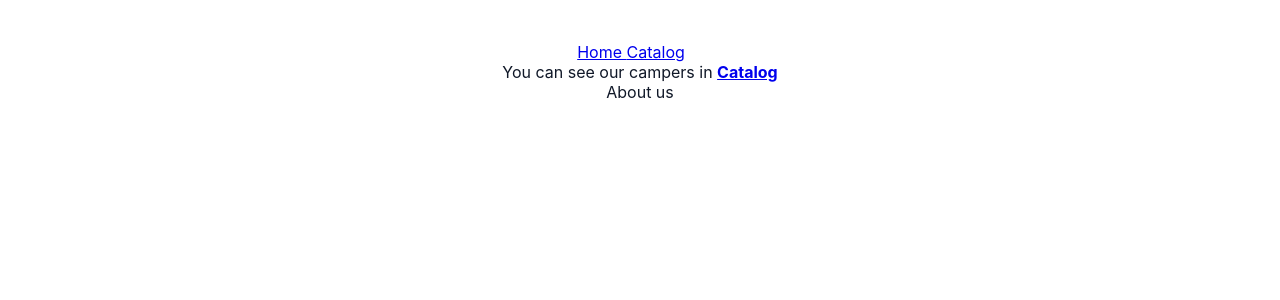
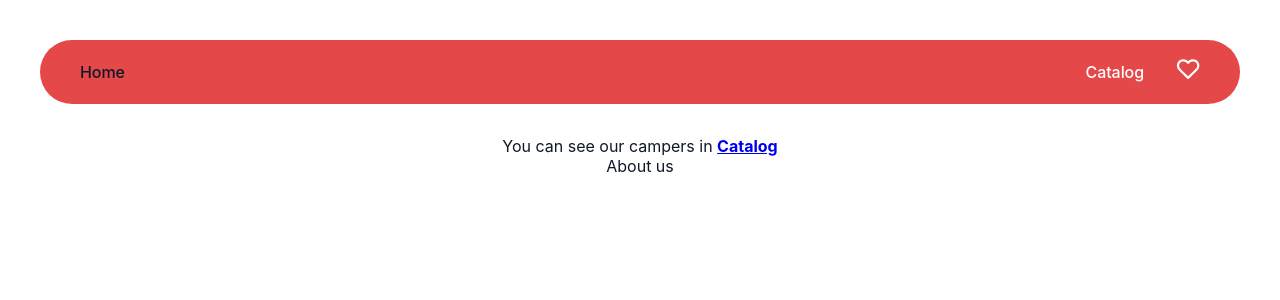
Before and after one commit to SvKost/Campers, a React (Vite) app: page / in a window 1280 px wide. Shown: the top 300 px of the page. Built offline with nearby package versions, Linux system fonts and the light colour scheme.

Commit message:
header styles updated

```diff
--- a/src/components/AppBar/AppBar.jsx
+++ b/src/components/AppBar/AppBar.jsx
@@ -10,16 +10,28 @@ const AppBar = () => {
 
   return (
     <>
-      <header>
-        <nav>
-          <NavLink to="/">Home </NavLink>
-
-          <NavLink to="/catalog" className={buildLinkClass}>
-            Catalog
-          </NavLink>
-          <NavLink to="/favorites" className={buildLinkClass}>
-            <Icon iconName="favorite" width="18" height="18" />
-          </NavLink>
+      <header className={css.header}>
+        <nav className={css.nav}>
+          <div>
+            <NavLink to="/" className={buildLinkClass}>
+              Home
+            </NavLink>
+          </div>
+          <div className={css.headerRight}>
+            <NavLink to="/catalog" className={buildLinkClass}>
+              Catalog
+            </NavLink>
+            <button type="button" className={css.favoriteButton}>
+              <NavLink to="/favorites" className={buildLinkClass}>
+                <Icon
+                  iconName="heart-def"
+                  width="24"
+                  height="24"
+                  styles={css.iconHeart}
+                />
+              </NavLink>
+            </button>
+          </div>
         </nav>
       </header>
     </>
--- a/src/components/AppBar/AppBar.module.css
+++ b/src/components/AppBar/AppBar.module.css
@@ -0,0 +1,48 @@
+.header {
+  padding: 20px 40px;
+  border-radius: 200px;
+  border: none;
+  background: var(--button-color);
+  color: var(--page-bg-color);
+  margin-bottom: 32px;
+}
+
+.nav {
+  display: flex;
+  align-items: center;
+  justify-content: space-between;
+}
+
+.link {
+  text-decoration: none;
+  color: var(--page-bg-color);
+  font-family: inherit;
+  font-weight: 500;
+  line-height: 1.5;
+  letter-spacing: -0.08px;
+  font-size: inherit;
+}
+
+.headerRight {
+  display: flex;
+  align-items: center;
+  gap: 32px;
+}
+
+.favoriteButton {
+  display: flex;
+  align-items: center;
+  justify-content: center;
+  width: 24px;
+  height: 24px;
+  border: none;
+  background: none;
+}
+
+.iconHeart {
+  fill: var(--page-bg-color);
+}
+
+.active {
+  color: var(--main-text-color);
+}
--- a/src/index.css
+++ b/src/index.css
@@ -47,7 +47,8 @@ img {
 }
 
 button,
-input {
+input,
+link {
   cursor: pointer;
   transition: all 0.25s ease-in-out;
 }
```
Also changed, not shown: public/symbol-defs.svg (deleted).
